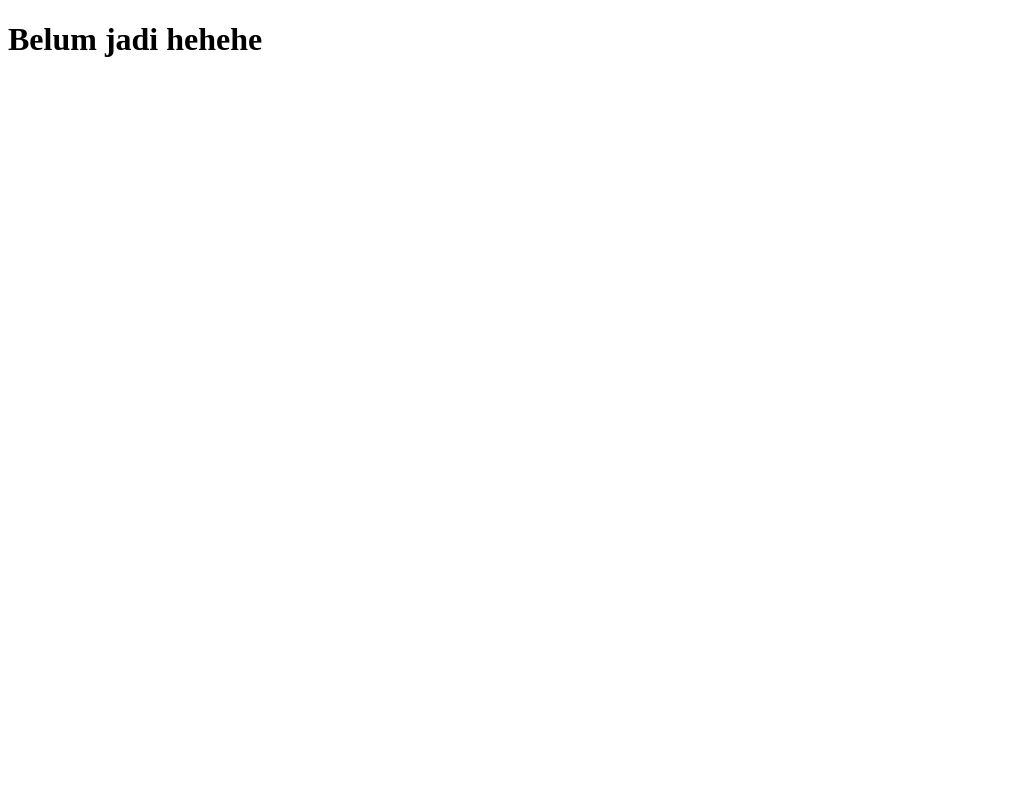
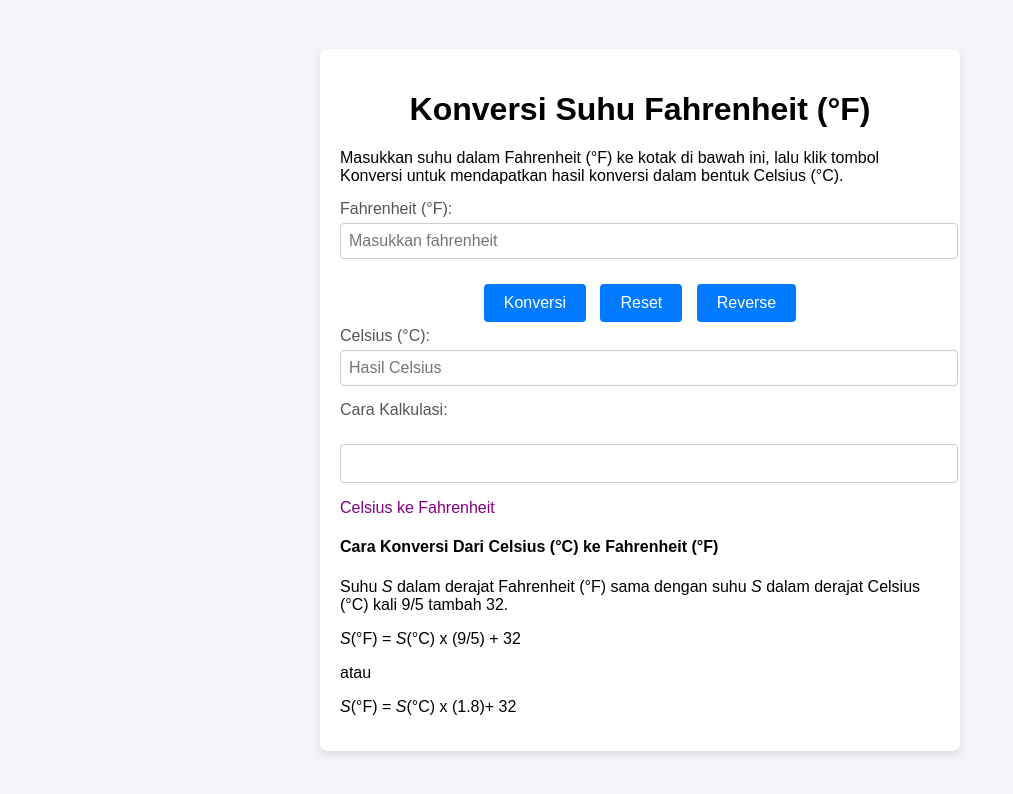
Before and after one commit to revou-fundamental-course/03-feb-25-fzsptr, a plain HTML site: page fahrenheit.html in a window 1280 px wide. Shown: the whole page, without its empty margins (0-1013 px from the left). Drawn offline with Linux system fonts and the light colour scheme.

Commit message:
final project

```diff
--- a/css/style.css
+++ b/css/style.css
@@ -69,6 +69,7 @@ button:hover {
 .f-content {
     color: purple;
     text-align: left;
+    text-decoration: none;
 }
 h4 {
     text-align: left;
--- a/fahrenheit.html
+++ b/fahrenheit.html
@@ -1,11 +1,55 @@
 <!DOCTYPE html>
 <html lang="id">
 <head>
-    <meta charset="UTF-8">
-    <meta name="viewport" content="width=device-width, initial-scale=1.0">
-    <title>Ini Fahrenheit</title>
+  <meta charset="UTF-8">
+  <meta name="viewport" content="width=device-width, initial-scale=1.0">
+  <title>Mini Project Fundalmental Course</title>
+  <link rel="stylesheet" href="./css/style.css">
 </head>
 <body>
-    <h1>Belum jadi hehehe</h1>
+  <div class="container">
+    <h1>Konversi Suhu Fahrenheit (°F)</h1>
+    <p>Masukkan suhu dalam Fahrenheit (°F) ke kotak di bawah ini, lalu klik tombol Konversi untuk mendapatkan hasil konversi dalam bentuk Celsius (°C).</p>
+
+    <div class="input-group">
+      <label for="fahrenheit">Fahrenheit (°F):</label>
+      <input type="number" id="fahrenheit" placeholder="Masukkan fahrenheit">
+    </div>
+
+    <div class="buttons">
+        <button onclick="convertTemperature()">Konversi</button>
+        <button onclick="resetForm()">Reset</button>
+        <button onclick="reverseConversion()">Reverse</button>
+    </div>
+
+    <div class="input-group">
+      <label for="celsius">Celsius (°C):</label>
+      <input type="number" id="celsius" placeholder="Hasil Celsius" readonly>
+    </div>
+
+    <div class="input-group">
+        <label for="calculation">Cara Kalkulasi:</label>
+        <input type="text" id="calculation" placeholder="" readonly>
+    </div>
+
+    <!-- Container Second  -->
+    <div class="container-second">
+        <a href="index.html" class="f-content">
+            <p>Celsius ke Fahrenheit</p>
+        </a>
+    </div>
+
+
+    <!-- Footer -->
+    <h4>Cara Konversi Dari Celsius (°C) ke Fahrenheit (°F)</h4>
+
+    <p>Suhu <i>S</i> dalam derajat Fahrenheit (°F) sama dengan suhu <i>S</i> dalam derajat Celsius (°C) kali 9/5 tambah 32.</p>
+    <p><i>S</i>(°F) = <i>S</i>(°C) x (9/5) + 32</p>
+    <p>atau</p>
+    <p><i>S</i>(°F) = <i>S</i>(°C) x (1.8)+ 32</p>
+
+  </div>
+
+  <script src="./js/script_fahren.js"></script>
 </body>
 </html>
--- a/js/script.js
+++ b/js/script.js
@@ -3,6 +3,7 @@ function convertTemperature() {
   const fahrenheitInput = document.getElementById("fahrenheit");
   const calculationInput = document.getElementById("calculation");
 
+  // jika celsius terisi, konversi ke fahrenheit
   if (celsiusInput.value !== "") {
     const celsius = parseFloat(celsiusInput.value);
     const fahrenheit = (celsius * 9/5) + 32;
@@ -26,7 +27,7 @@ function reverseConversion() {
   const fahrenheitInput = document.getElementById("fahrenheit");
   const calculationInput = document.getElementById("calculation");
 
-  // Jika Fahrenheit terisi, konversi ke Celsius
+  // Jika fahrenheit terisi, konversi ke celsius
   if (fahrenheitInput.value !== "") {
     const fahrenheit = parseFloat(fahrenheitInput.value);
     const celsius = (fahrenheit - 32) * 5/9;
@@ -35,7 +36,7 @@ function reverseConversion() {
     // Menampilkan ouput cara kalkukasi
     calculationInput.value = `(${fahrenheit}°F - 32) * (5/9) = ${celsius}°C`;
   }
-  // Jika Celsius terisi, konversi ke Fahrenheit
+  // Jika celsius terisi, konversi ke fahrenheit
   else if (celsiusInput.value !== "") {
     const celsius = parseFloat(celsiusInput.value);
     const fahrenheit = (celsius * 9/5) + 32;
--- /dev/null
+++ b/js/script_fahren.js
@@ -0,0 +1,51 @@
+function convertTemperature() {
+    const celsiusInput = document.getElementById("celsius");
+    const fahrenheitInput = document.getElementById("fahrenheit");
+    const calculationInput = document.getElementById("calculation");
+
+    // jika fahrenheit terisi, konversi ke celsius
+    if (fahrenheitInput.value !== "") {
+        const fahrenheit = parseFloat(fahrenheitInput.value);
+        const celsius = (fahrenheit - 32) * 5/9;
+        celsiusInput.value = celsius;
+
+        // Menampilkan ouput cara kalkukasi
+        calculationInput.value = `(${fahrenheit}°F - 32) * (5/9) = ${celsius}°C`;
+    } else {
+      calculationInput.value = "Masukkan suhu dalam Fahrenheit!";
+    }
+}
+
+function reverseConversion() {
+    const celsiusInput = document.getElementById("celsius");
+    const fahrenheitInput = document.getElementById("fahrenheit");
+    const calculationInput = document.getElementById("calculation");
+
+    // Jika Fahrenheit terisi, konversi ke Celsius
+    if (celsiusInput.value !== "") {
+        const celsius = parseFloat(celsiusInput.value);
+        const fahrenheit = (celsius * 9/5) + 32;
+        fahrenheitInput.value = fahrenheit;
+
+        // Menampilkan Cara Kalkulasi
+        calculationInput.value = `${celsius}°C * (9/5) + 32 = ${fahrenheit}°F`;
+    // Jika Celsius terisi, konversi ke Fahrenheit
+    } else if (fahrenheitInput.value !== "") {
+        const fahrenheit = parseFloat(fahrenheitInput.value);
+        const celsius = (fahrenheit - 32) * 5/9;
+        celsiusInput.value = celsius;
+
+        // Menampilkan ouput cara kalkukasi
+        calculationInput.value = `(${fahrenheit}°F - 32) * (5/9) = ${celsius}°C`;
+
+    } else {
+        // Jika kedua input kosong
+        calculationInput.value = "Masukkan suhu dalam Fahrenheit atau Celsius!";
+    }
+}
+
+function resetForm() {
+    document.getElementById("celsius").value = "";
+    document.getElementById("fahrenheit").value = "";
+    document.getElementById("calculation").value = "";
+  }
```
Also changed, not shown: index.html (+1 -1 lines).
